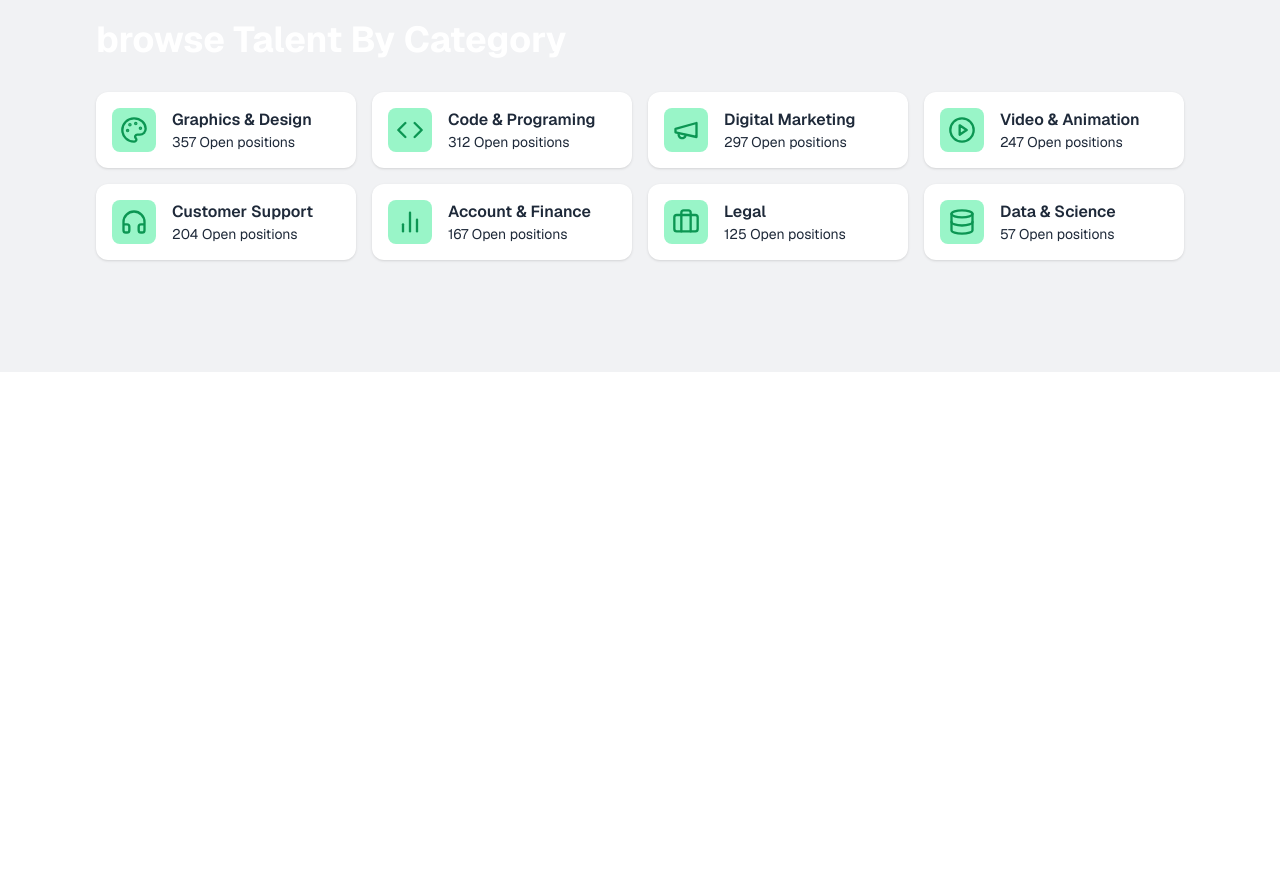
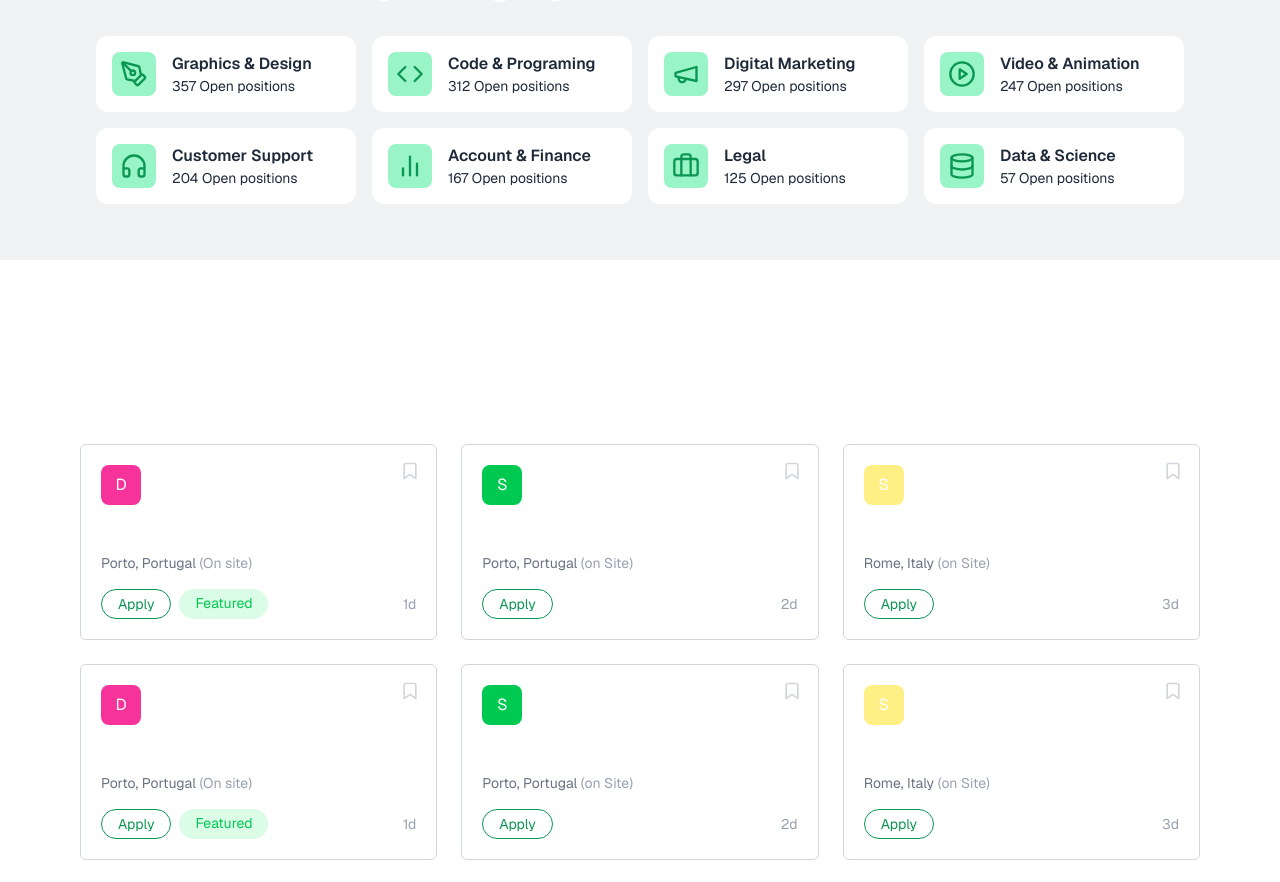
Before and after one commit to basedbyte/byte_dapp, a Next.js app in the folder fe/: page / in a window 1280 px wide. Shown: the part 1900-2782 px from the top of the page. Built offline with nearby package versions, Linux system fonts and the light colour scheme.

Commit message:
50% of jobPage done.

```diff
--- a/fe/src/app/page.tsx
+++ b/fe/src/app/page.tsx
@@ -29,12 +29,12 @@ export default function Home() {
             <HowPage />
           </div>
         </div>
-        <div className="w-full flex justify-center px-8 sm:px-20 py-20 bg-[#F1F2F4]">
+        <div className="w-full flex justify-center px-8 sm:px-20 py-10 bg-[#F1F2F4]">
           <div className="w-full max-w-7xl flex flex-col items-center font-[family-name:var(--font-geist-sans)]">
             <Talents />
           </div>
         </div>
-        <div className="w-full flex justify-center px-8 sm:px-20 pb-20">
+        <div className="w-full flex justify-center px-8 sm:px-20 pb-10">
           <div className="w-full max-w-7xl flex flex-col items-center font-[family-name:var(--font-geist-sans)]">
             <Jobs />
           </div>
--- a/fe/src/components/homePage/frontPage.tsx
+++ b/fe/src/components/homePage/frontPage.tsx
@@ -37,10 +37,12 @@ const Onboarding = () => {
           </div>
 
           {/* Employers CTA */}
-          <div className="text-center sm:text-left mt-4">
-            <p className="text-gray-600 text-xs sm:text-sm">
-              Employers? <Link href="/postjob" className="text-purple-600 font-medium">Post your job here</Link>
-            </p>
+          <div className="flex justify-center mt-4">
+            <div className="text-center">
+              <p className="text-gray-600 text-xs sm:text-sm">
+                Employers? <Link href="/postjob" className="text-purple-600 font-medium">Post your job here</Link>
+              </p>
+            </div>
           </div>
         </div>
 
--- a/fe/src/components/homePage/howPage.tsx
+++ b/fe/src/components/homePage/howPage.tsx
@@ -5,7 +5,7 @@ const howPage = () => {
   return (
     <div className='w-full h-[460px] flex justify-center px-8 sm:px-20 pb-20'>
         <div className='w-full max-w-7xl flex flex-col items-center font-[family-name:var(--font-geist-sans)]'>
-            <h1>How BYTE Works</h1>
+            <h1></h1>
             <div>
               <div></div>
               <div></div>
--- a/fe/src/components/homePage/jobsPage.tsx
+++ b/fe/src/components/homePage/jobsPage.tsx
@@ -1,13 +1,153 @@
 import React from 'react'
 
-const jobs = () => {
+const Jobs = () => {
+  // Job listings data
+  const jobListings = [
+    {
+      id: 1,
+      company: "Dribbble",
+      logoColor: "bg-pink-500",
+      position: "Product Design",
+      location: "Porto, Portugal",
+      locationType: "(On site)",
+      featured: true,
+      postedDays: "1d"
+    },
+    {
+      id: 2,
+      company: "Slack Company",
+      logoColor: "bg-green-500",
+      position: "UI/UX Designer",
+      location: "Porto, Portugal",
+      locationType: "(on Site)",
+      featured: false,
+      postedDays: "2d"
+    },
+    {
+      id: 3,
+      company: "SOFI Company",
+      logoColor: "bg-yellow-200",
+      position: "Game Designer",
+      location: "Rome, Italy",
+      locationType: "(on Site)",
+      featured: false,
+      postedDays: "3d"
+    },
+    {
+      id: 4,
+      company: "Dribbble",
+      logoColor: "bg-pink-500",
+      position: "Product Design",
+      location: "Porto, Portugal",
+      locationType: "(On site)",
+      featured: true,
+      postedDays: "1d"
+    },
+    {
+      id: 5,
+      company: "Slack Company",
+      logoColor: "bg-green-500",
+      position: "UI/UX Designer",
+      location: "Porto, Portugal",
+      locationType: "(on Site)",
+      featured: false,
+      postedDays: "2d"
+    },
+    {
+      id: 6,
+      company: "SOFI Company",
+      logoColor: "bg-yellow-200",
+      position: "Game Designer",
+      location: "Rome, Italy",
+      locationType: "(on Site)",
+      featured: false,
+      postedDays: "3d"
+    },
+    {
+      id: 7,
+      company: "Dribbble",
+      logoColor: "bg-blue-100",
+      position: "Motion Designer",
+      location: "Remote",
+      locationType: "",
+      featured: false,
+      postedDays: "6d"
+    },
+    {
+      id: 8,
+      company: "Slack Company",
+      logoColor: "bg-purple-500",
+      position: "Graphic Designer",
+      location: "Germany",
+      locationType: "(Hybrid)",
+      featured: false,
+      postedDays: "7d"
+    },
+    {
+      id: 9,
+      company: "SOFI Company",
+      logoColor: "bg-pink-300",
+      position: "Service Designer",
+      location: "London,",
+      locationType: "(on Site)",
+      featured: false,
+      postedDays: "1d"
+    }
+  ];
+
   return (
-    <div className='w-full h-screen flex justify-center px-8 sm:px-20 pb-20'>
-        <div className='w-full max-w-7xl flex flex-col items-center font-[family-name:var(--font-geist-sans)]'>
+    <div className='w-full min-h-screen flex justify-center py-20'>
+      <div className='w-full max-w-7xl flex flex-col items-center font-[family-name:var(--font-geist-sans)]'>
 
+        <div className="w-full flex justify-center text-center items-center my-8">
+          <h1 className="text-4xl font-bold">Featured Job</h1>
         </div>
+
+
+        <div className="w-full grid grid-cols-1 md:grid-cols-2 lg:grid-cols-3 gap-6">
+          {jobListings.map((job) => (
+            <div key={job.id} className="border border-gray-300 hover:border-gray-400 rounded-md p-5 relative transition-all duration-200">
+              {/* Bookmark button */}
+              <button className="absolute top-4 right-4 text-gray-300">
+                <svg xmlns="http://www.w3.org/2000/svg" width="20" height="20" viewBox="0 0 24 24" fill="none" stroke="currentColor" strokeWidth="2" strokeLinecap="round" strokeLinejoin="round">
+                  <path d="M19 21l-7-5-7 5V5a2 2 0 0 1 2-2h10a2 2 0 0 1 2 2z"></path>
+                </svg>
+              </button>
+
+              {/* Profile */}
+              <div className={`w-10 h-10 rounded-lg ${job.logoColor} text-white flex items-center justify-center mb-4`}>
+                {job.company.charAt(0)}
+              </div>
+
+              {/* Job details */}
+              <h3 className="text-lg font-bold mb-1">{job.position}</h3>
+              <p className="text-gray-500 text-sm mb-4">
+                {job.location} <span className="text-gray-400">{job.locationType}</span>
+              </p>
+
+              {/* Apply button and tags */}
+              <div className="flex items-center justify-between">
+                <div className="flex gap-2">
+                  <button className="hover:bg-[#0C9653] hover:text-white px-4 py-1 border border-[#0C9653] text-[#0C9653] rounded-full text-sm ">
+                    Apply
+                  </button>
+
+                  {job.featured && (
+                    <span className="px-4 py-1 bg-green-100 text-green-500 rounded-full text-sm">
+                      Featured
+                    </span>
+                  )}
+                </div>
+
+                {/* Days posted */}
+                <span className="text-gray-400 text-sm">{job.postedDays}</span>
+              </div>
+            </div>
+          ))}
+        </div>
+      </div>
     </div>
   )
 }
 
-export default jobs
+export default Jobs
--- a/fe/src/components/homePage/talentsPage.tsx
+++ b/fe/src/components/homePage/talentsPage.tsx
@@ -1,8 +1,8 @@
 import React from 'react';
-import { Palette, Code, Megaphone, PlayCircle, Headphones, BarChart2, Briefcase, Database } from 'lucide-react';
+import { PenTool , Code, Megaphone, PlayCircle, Headphones, BarChart2, Briefcase, Database } from 'lucide-react';
 
 const categories = [
-  { icon: <Palette size={28} />, title: 'Graphics & Design', positions: 357 },
+  { icon: <PenTool  size={28} />, title: 'Graphics & Design', positions: 357 },
   { icon: <Code size={28} />, title: 'Code & Programing', positions: 312 },
   { icon: <Megaphone size={28} />, title: 'Digital Marketing', positions: 297 },
   { icon: <PlayCircle size={28} />, title: 'Video & Animation', positions: 247 },
@@ -14,16 +14,16 @@ const categories = [
 
 const CategoryGrid = () => {
   return (
-    <div className="w-full px-4 py-8">
+    <div className="w-full px-4 py-4">
         <div className='flex items-start mb-8'>
-          <h1 className='text-4xl font-bold'>browse Talent By Category</h1>
+          <h1 className='text-4xl font-bold'>Browse Talent By Category</h1>
         </div>
       <div className="grid grid-cols-1 sm:grid-cols-2 md:grid-cols-3 lg:grid-cols-4 gap-4">
 
         {categories.map((cat, idx) => (
           <div
             key={idx}
-            className={`group flex items-center gap-4 p-4 rounded-xl shadow-sm bg-white text-gray-800`}
+            className={`group flex items-center gap-4 p-4 rounded-xl hover:shadow-sm bg-white text-gray-800 transition-all duration-200`}
           >
             <div
               className={` group-hover:bg-[#0C9653] group-hover:text-white p-2 rounded-lg bg-[#99F5C8] text-[#0C9653] transition-all duration-200`}
```
